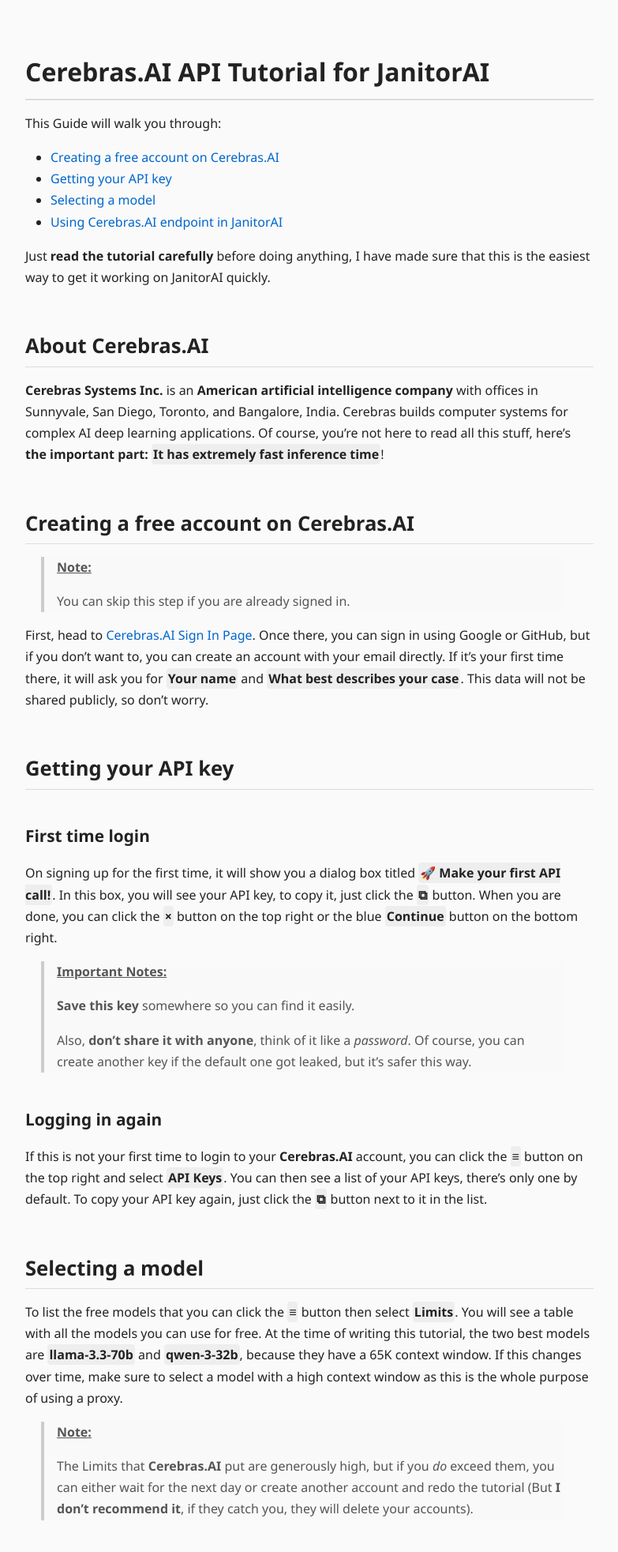
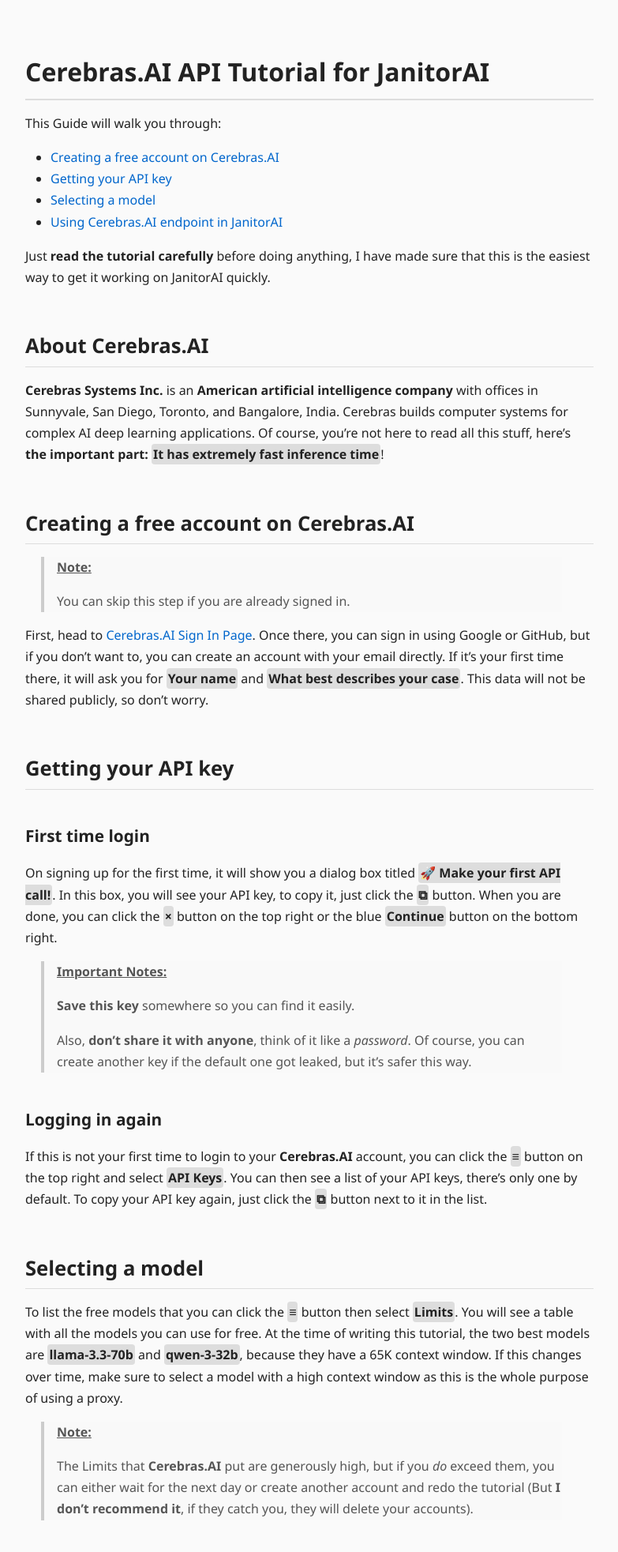
Before and after one commit to TheQuiteWriter/TheQuiteWriter.github.io, a Jekyll site: the page built from README.md, in a window 1280 px wide. Shown: the whole page at 79% size, without its empty margins (248-1031 px from the left). Built offline with Jekyll 4.4.1, drawn with Linux system fonts in a browser that asks for light colours; our own code applies the rules of GitHub Pages for plain Markdown files.

Commit message:
Update default.html

```diff
--- a/_layouts/default.html
+++ b/_layouts/default.html
@@ -55,14 +55,14 @@
   }
 
   code {
-    background: #eee;
+    background: #ddd;
     padding: 2px 5px;
     border-radius: 4px;
     font-family: "Segoe UI", "Roboto", sans-serif;
     border-radius:4px;
     border:1ps solid grey;
     padding:2px;
-    font-weight:bolder;
+    font-weight:bold;
   }
 
   pre {
```
